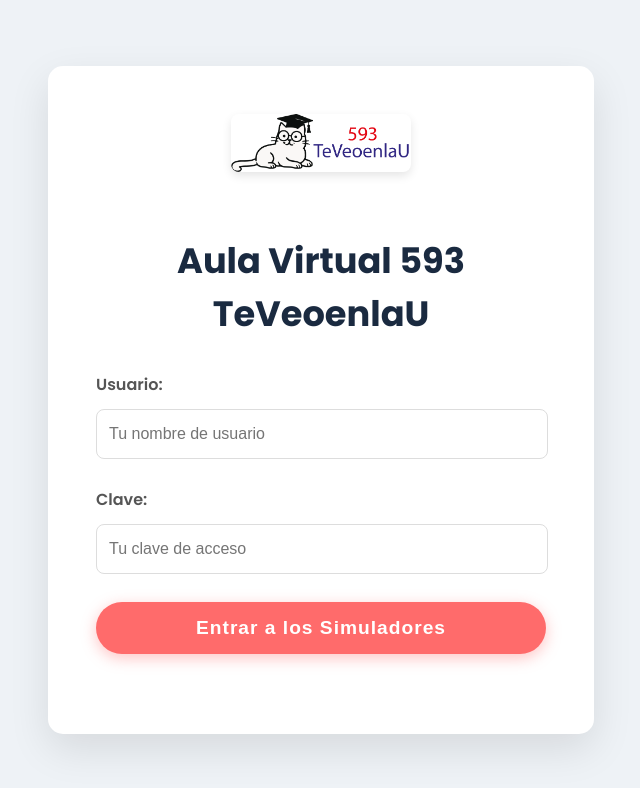
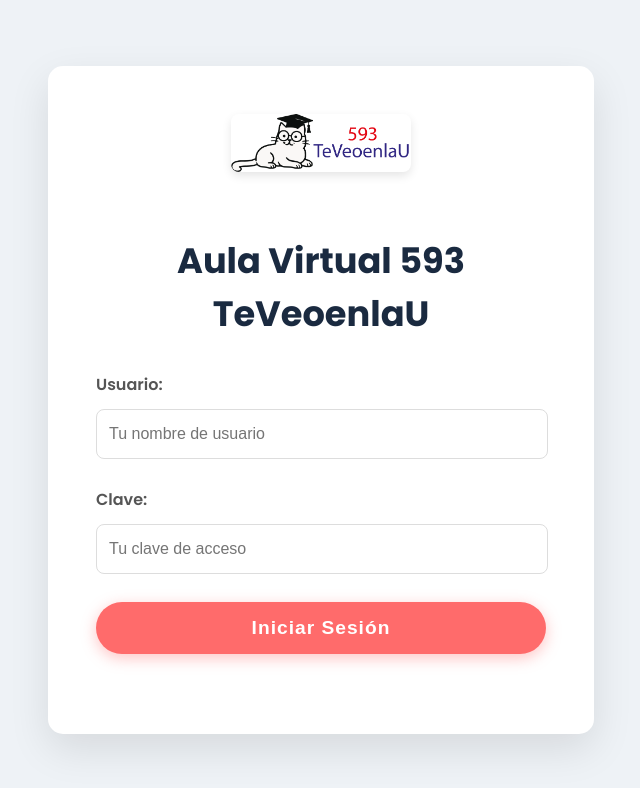
Before and after one commit to Aula593TeVeoenlaU/Aulavirtual-593, a plain HTML site: page index.html in a window 1280 px wide. Shown: the whole page, without its empty margins (319-959 px from the left). Drawn offline with Linux system fonts and the light colour scheme; no server answers.

Commit message:
Update index.html

```diff
--- a/index.html
+++ b/index.html
@@ -265,7 +265,7 @@
                 <label for="password">Clave:</label>
                 <input type="password" id="password" placeholder="Tu clave de acceso">
             </div>
-            <button class="login-button" onclick="checkCredentials()">Entrar a los Simuladores</button>
+            <button class="login-button" onclick="checkCredentials()">Iniciar Sesión</button>
             <p id="message" class="message"></p>
         </div>
     </div>
```
